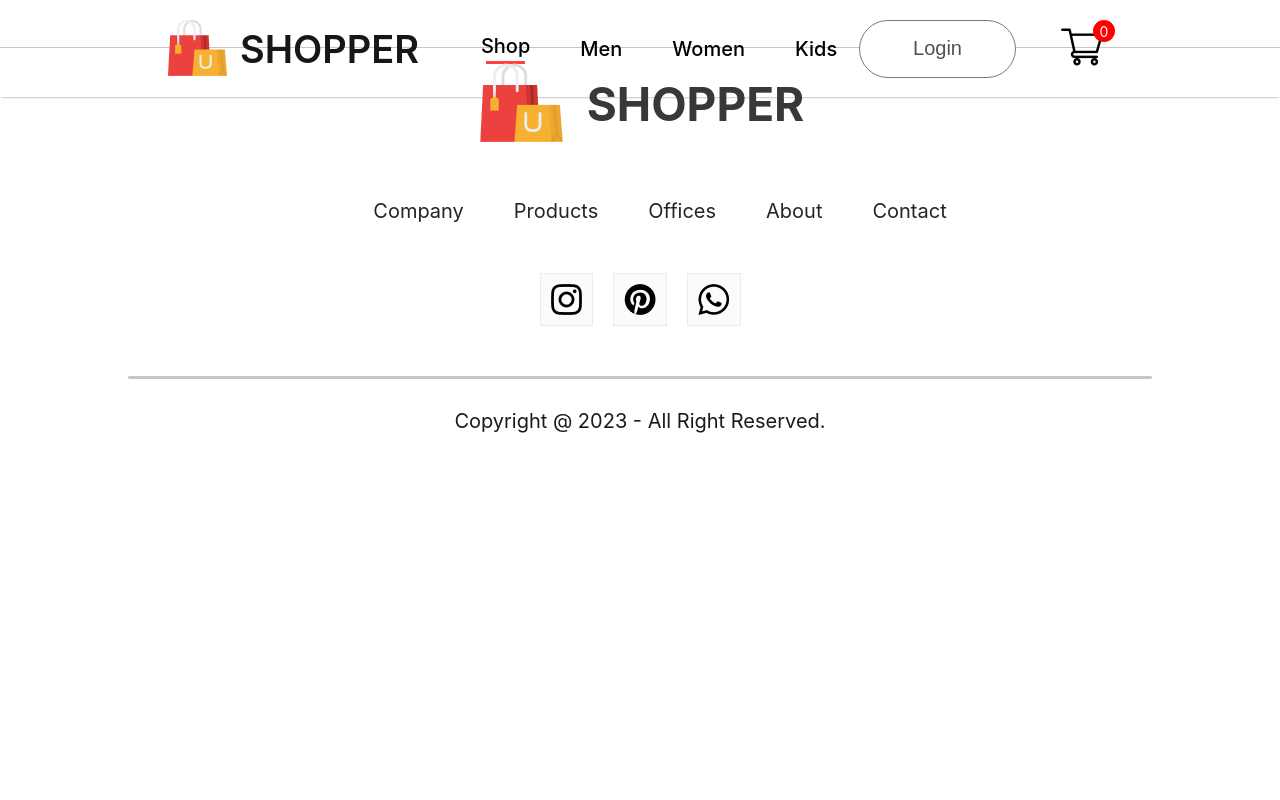
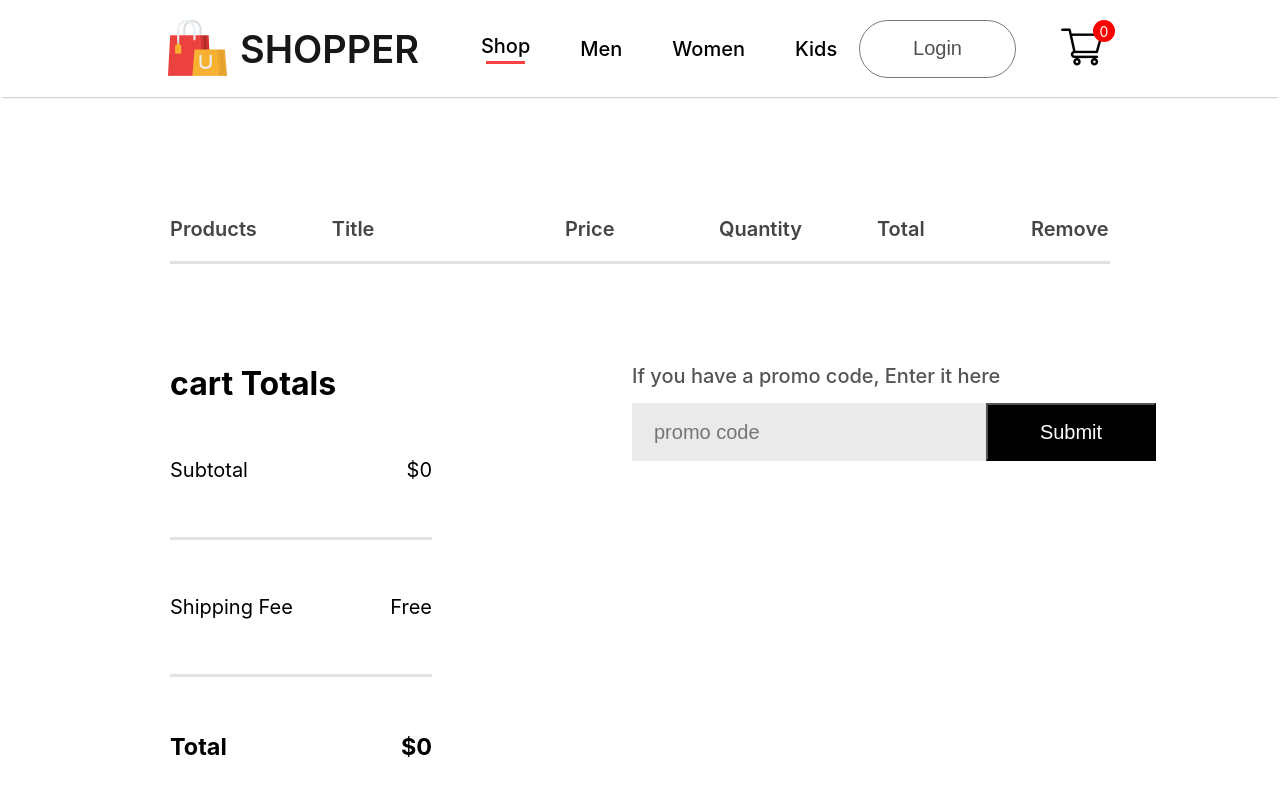
Before and after one commit to Wn0fbg/e-shop, a React (Create React App) app in the folder fronted/: page /cart in a window 1280 px wide. Shown: the top 800 px of the page. Built offline with nearby package versions, Linux system fonts and the light colour scheme.

Commit message:
page cart

```diff
--- /dev/null
+++ b/fronted/src/components/CartItems/CartItems.css
@@ -0,0 +1,111 @@
+.cart_items {
+  margin: 100px 170px;
+}
+
+.cart_items hr {
+  height: 3px;
+  background: #e2e2e2;
+  border: 0;
+}
+
+.cart_item-format-main {
+  display: grid;
+  grid-template-columns: 0.5fr 2fr repeat(4, 1fr);
+  align-items: center;
+  gap: 75px;
+  padding: 20px 0;
+  color: #454545;
+  font-size: 20px;
+  font-weight: 600;
+}
+
+.cart_items-format {
+  font-size: 20px;
+  font-weight: 500;
+}
+
+.cart_icon-product-icon {
+  height: 100px;
+}
+
+.cart_item-remove-icon {
+  width: 15px;
+  margin: 0 40px;
+  cursor: pointer;
+}
+
+.cart_items-quantity {
+  width: 64px;
+  height: 50px;
+  border: 2px solid #ededed;
+  background: #fff;
+}
+
+.cart_items-down {
+  display: flex;
+  margin: 100px 0;
+}
+
+.cart_items-total {
+  flex: 1;
+  display: flex;
+  flex-direction: column;
+  margin-right: 200px;
+  gap: 40px;
+}
+
+.cart_items-total-item {
+  display: flex;
+  justify-content: space-between;
+  padding: 15px 0;
+  font-size: 20px;
+}
+
+.cart_items-total button {
+  text-transform: uppercase;
+  width: 262px;
+  height: 58px;
+  outline: none;
+  border: none;
+  background: #ff5a5a;
+  color: #fff;
+  font-size: 18px;
+  font-weight: 600;
+  cursor: pointer;
+}
+
+.cart_items-promocode {
+  flex: 1;
+  font-size: 20px;
+  font-weight: 500;
+}
+
+.cart_items-promocode p {
+  color: #555;
+}
+
+.cart_items-promobox {
+  width: 504px;
+  margin-top: 15px;
+  padding-left: 20px;
+  height: 58px;
+  background: #eaeaea;
+}
+
+.cart_items-promobox input {
+  border: none;
+  outline: none;
+  background: transparent;
+  font-size: 20px;
+  width: 330px;
+  height: 50px;
+}
+
+.cart_items-promobox button {
+  width: 170px;
+  height: 58px;
+  font-size: 20px;
+  background: #000;
+  color: #fff;
+  cursor: pointer;
+}
--- /dev/null
+++ b/fronted/src/components/CartItems/CartItems.jsx
@@ -0,0 +1,79 @@
+import React, { useContext } from "react";
+import "./CartItems.css";
+import { ShopContext } from "../../context/ShopContext";
+import remove_icon from "../assets/cart_cross_icon.png";
+
+const CartItems = () => {
+  const { all_product, cartItems, removeFromCart } = useContext(ShopContext);
+
+  return (
+    <div className="cart_items">
+      <div className="cart_item-format-main">
+        <p>Products</p>
+        <p>Title</p>
+        <p>Price</p>
+        <p>Quantity</p>
+        <p>Total</p>
+        <p>Remove</p>
+      </div>
+      <hr />
+      {all_product.map((e) => {
+        if (cartItems[e.id] > 0) {
+          return (
+            <div key={e.id}>
+              <div className="cart_items-format cart_item-format-main">
+                <img className="cart_icon-product-icon" src={e.image} alt="" />
+                <p>{e.name}</p>
+                <p>${e.new_price}</p>
+                <button className="cart_items-quantity">
+                  {cartItems[e.id]}
+                </button>
+                <p>{e.new_price * cartItems[e.id]}</p>
+                <img
+                  className="cart_item-remove-icon"
+                  src={remove_icon}
+                  onClick={() => {
+                    removeFromCart(e.id);
+                  }}
+                  alt=""
+                />
+              </div>
+            </div>
+          );
+        }
+        return null;
+      })}
+      <div className="cart_items-down">
+        <div className="cart_items-total">
+          <h1>cart Totals</h1>
+          <div>
+            <div className="cart_items-total-item">
+              <p>Subtotal</p>
+              <p>${0}</p>
+            </div>
+          </div>
+          <hr />
+          <div className="cart_items-total-item">
+            <p>Shipping Fee</p>
+            <p>Free</p>
+          </div>
+          <hr />
+          <div className="cart_items-total-item">
+            <h3>Total</h3>
+            <h3>${0}</h3>
+          </div>
+          <button>proceed to checkout</button>
+        </div>
+        <div className="cart_items-promocode">
+          <p>If you have a promo code, Enter it here</p>
+          <div className="cart_items-promobox">
+            <input type="text" placeholder="promo code" />
+            <button>Submit</button>
+          </div>
+        </div>
+      </div>
+    </div>
+  );
+};
+
+export default CartItems;
--- a/fronted/src/components/Footer/Footer.css
+++ b/fronted/src/components/Footer/Footer.css
@@ -5,7 +5,6 @@
   align-items: center;
   gap: 50px;
   border-top: 1px solid #c7c7c7;
-  margin-top: -50px;
 }
 
 .footer-logo {
--- a/fronted/src/pages/Cart.jsx
+++ b/fronted/src/pages/Cart.jsx
@@ -1,7 +1,12 @@
 import React from "react";
+import CartItems from "../components/CartItems/CartItems";
 
 const Cart = () => {
-  return <div></div>;
+  return (
+    <div>
+      <CartItems />
+    </div>
+  );
 };
 
 export default Cart;
```
Also changed, not shown: fronted/src/components/Navbar/Navbar.jsx (line endings or trailing spaces).
